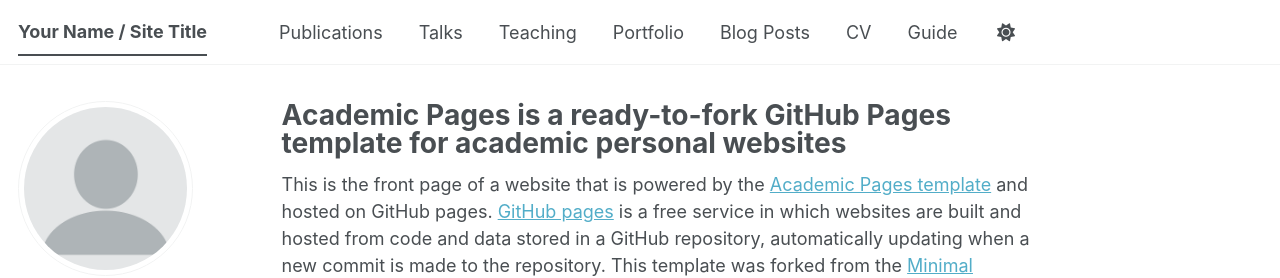
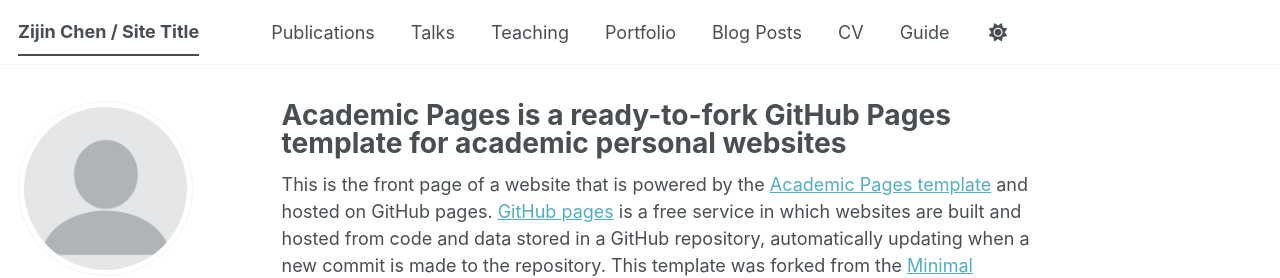
Before and after one commit to ZJhin/CV, a Jekyll site: the page built from _pages/about.md, in a window 1280 px wide. Shown: the top 278 px of the page. Built offline with Jekyll 4.4.1, drawn with Linux system fonts in a browser that asks for light colours; some web fonts are replaced; a script bundle is joined from its source files by our own code; library files that are not in the unit come from our copies.

Commit message:
Update _config.yml

```diff
--- a/_config.yml
+++ b/_config.yml
@@ -9,7 +9,7 @@
 # Basic Site Settings
 locale                   : "en-US"
 site_theme               : "default" # The available themes options are "default", "air", "sunrise", "mint", "dirt" and "contrast"
-title                    : "Your Name / Site Title"
+title                    : "Zijin Chen / Site Title"
 title_separator          : "-"
 name                     : &name "Your Name"
 description              : &description "Your Name's academic portfolio"   # Update this with a general description of your site, this is the default if not overridden by a page
```
